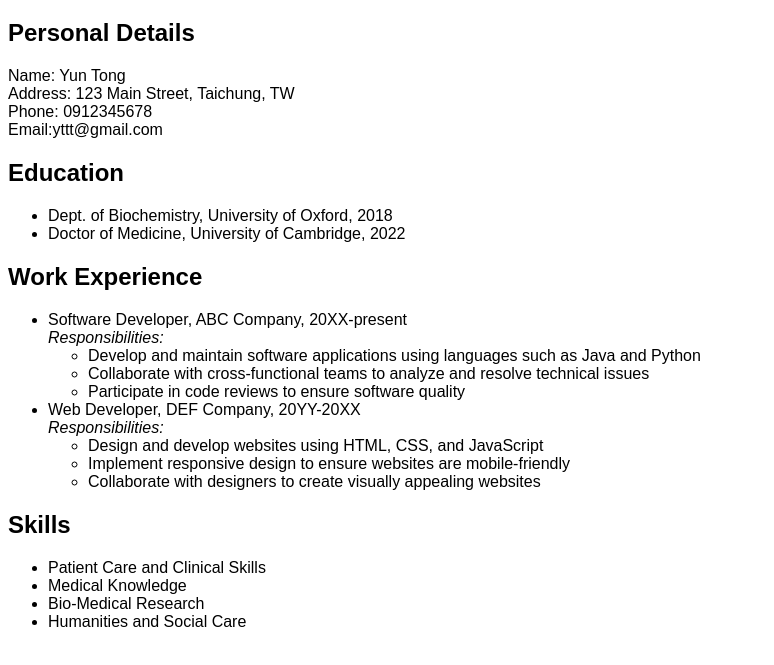
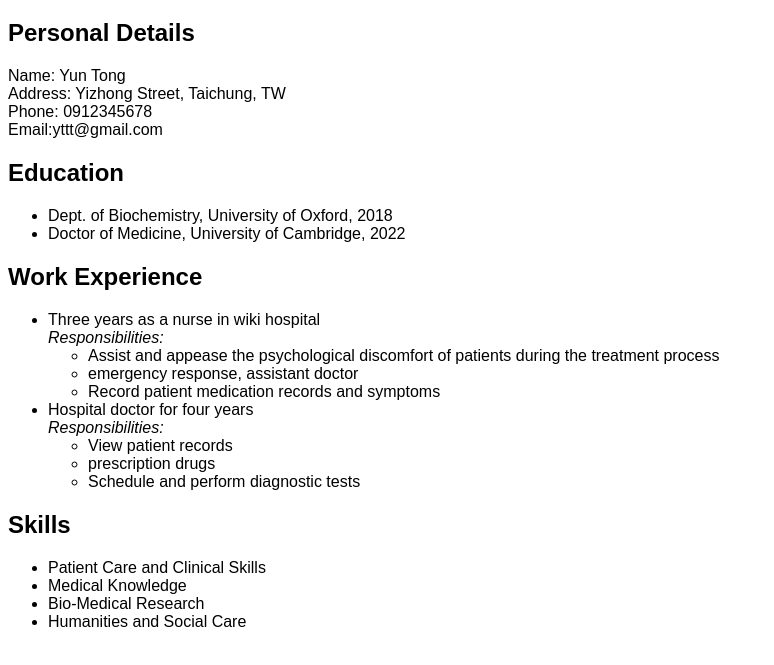
Before and after one commit to Yuntonggg/yttt, a plain HTML site: page index.html in a window 1280 px wide. Shown: the part 61-726 px from the top of the page, without its empty margins (0-774 px from the left). Drawn offline with Linux system fonts and the light colour scheme.

Commit message:
Update index.html

```diff
--- a/index.html
+++ b/index.html
@@ -21,7 +21,7 @@
     <h2>Personal Details</h2>
     <p>
       Name: Yun Tong<br>
-      Address: 123 Main Street, Taichung, TW<br>
+      Address: Yizhong Street, Taichung, TW<br>
       Phone: 0912345678<br>
       Email:yttt@gmail.com
     </p>
@@ -41,21 +41,21 @@
     <h2>Work Experience</h2>
     <ul>
       <li>
-        Software Developer, ABC Company, 20XX-present<br>
+        Three years as a nurse in wiki hospital<br>
         <em>Responsibilities:</em>
         <ul>
-          <li>Develop and maintain software applications using languages such as Java and Python</li>
-          <li>Collaborate with cross-functional teams to analyze and resolve technical issues</li>
-          <li>Participate in code reviews to ensure software quality</li>
+          <li>Assist and appease the psychological discomfort of patients during the treatment process</li>
+          <li>emergency response, assistant doctor</li>
+          <li>Record patient medication records and symptoms</li>
         </ul>
       </li>
       <li>
-        Web Developer, DEF Company, 20YY-20XX<br>
+        Hospital doctor for four years<br>
         <em>Responsibilities:</em>
         <ul>
-          <li>Design and develop websites using HTML, CSS, and JavaScript</li>
-          <li>Implement responsive design to ensure websites are mobile-friendly</li>
-          <li>Collaborate with designers to create visually appealing websites</li>
+          <li>View patient records</li>
+          <li>prescription drugs</li>
+          <li>Schedule and perform diagnostic tests</li>
         </ul>
       </li>
     </ul>
```
